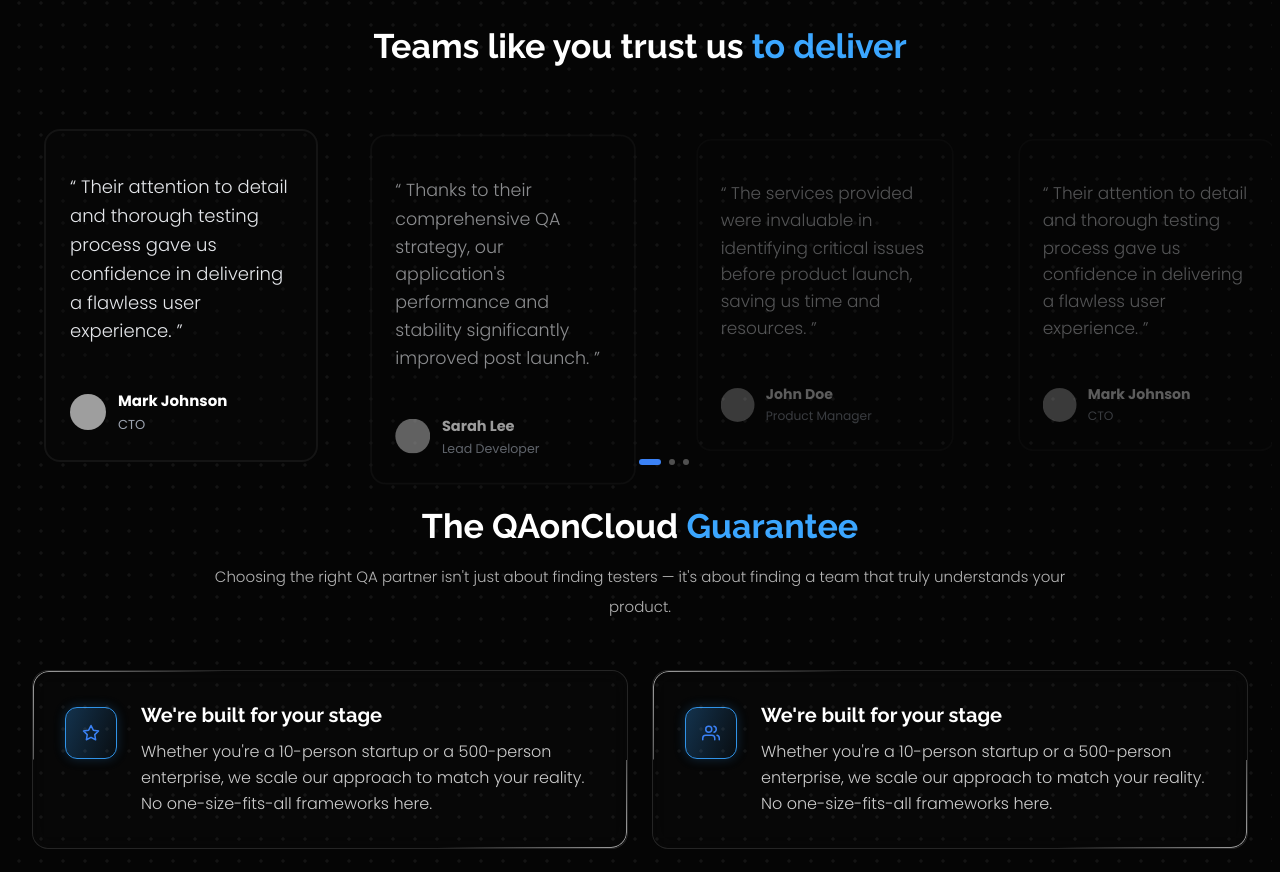
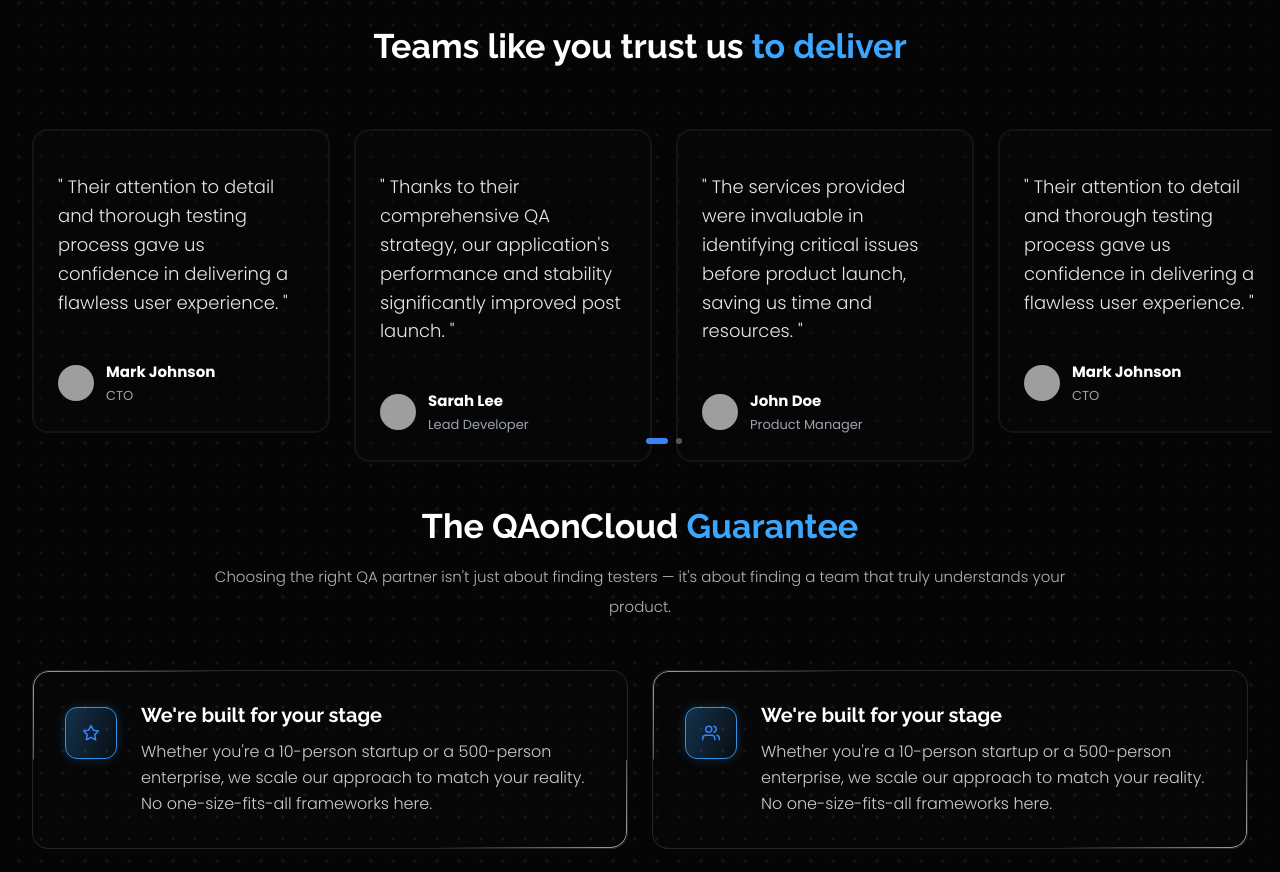
Before and after one commit to whitedevil1233rrffrfrrferf/QAoncloud-Typescript, a Next.js app: page / in a window 1280 px wide. Shown: the part 3140-4012 px from the top of the page. Built offline with nearby package versions, Linux system fonts and the light colour scheme; grey boxes are pictures that could not be loaded.

Commit message:
Testimonial css

```diff
--- a/src/components/HomePage/TestimonialsSection/ClientSlider.tsx
+++ b/src/components/HomePage/TestimonialsSection/ClientSlider.tsx
@@ -52,8 +52,12 @@ export default function TestimonialSlider() {
       <div className={styles.sliderWrap}>
         <Swiper
           modules={[Pagination]}
-          pagination={{ clickable: true }}
-          spaceBetween={10}
+          pagination={{
+            clickable: true,
+            dynamicBullets: true,
+            dynamicMainBullets: 5
+          }}
+          spaceBetween={24}
           slidesPerView={'auto'}
           centeredSlides={false}
           loop={false}
@@ -62,36 +66,27 @@ export default function TestimonialSlider() {
             320: {
               slidesPerView: 1.1,
               spaceBetween: 16,
-              centeredSlides: true
+              centeredSlides: true,
+              slidesPerGroup: 1
             },
             640: {
               slidesPerView: 1.5,
               spaceBetween: 20,
-              centeredSlides: true
+              centeredSlides: true,
+              slidesPerGroup: 1
             },
             1024: {
               slidesPerView: 4,
               spaceBetween: 24,
-              centeredSlides: false
+              centeredSlides: false,
+              slidesPerGroup: 4
             }
           }}
         >
           {testimonials.map((item, i) => (
-            <SwiperSlide key={i}>
-              {({ isActive, isPrev, isNext }) => (
-                <div
-                  className={[
-                    styles.slide,
-                    isActive && styles.slideActive,
-                    isPrev && styles.slidePrev,
-                    isNext && styles.slideNext,
-                  ]
-                    .filter(Boolean)
-                    .join(" ")}
-                >
+            <SwiperSlide key={i} className={styles.slide}>
               <div className={styles.card}>
-                    <p className={styles.quote}>“ {item.text} ”</p>
-
+                <p className={styles.quote}>" {item.text} "</p>
                 <div className={styles.footer}>
                   <img
                     src={item.img}
@@ -104,8 +99,6 @@ export default function TestimonialSlider() {
                   </div>
                 </div>
               </div>
-                </div>
-              )}
             </SwiperSlide>
           ))}
         </Swiper>
--- a/src/components/HomePage/TestimonialsSection/TestimonialSlider.module.css
+++ b/src/components/HomePage/TestimonialsSection/TestimonialSlider.module.css
@@ -15,7 +15,7 @@
 }
 
 /* Slide states */
-.slide {
+.swiper-slide {
   opacity: 0.35;
   transform: scale(0.94);
   transition: all 0.45s ease;
@@ -23,15 +23,14 @@
   box-sizing: border-box;
 }
 
-.slideActive {
+.swiper-slide-visible {
   opacity: 1;
   transform: scale(1);
 }
 
-.slidePrev,
-.slideNext {
-  opacity: 0.6;
-  transform: scale(0.97);
+/* Ensure proper spacing between slides */
+.swiper-wrapper {
+  padding: 10px 0;
 }
 
 /* ---------- Card ---------- */
```
Lines whose indentation alone changed are shown as unchanged.
